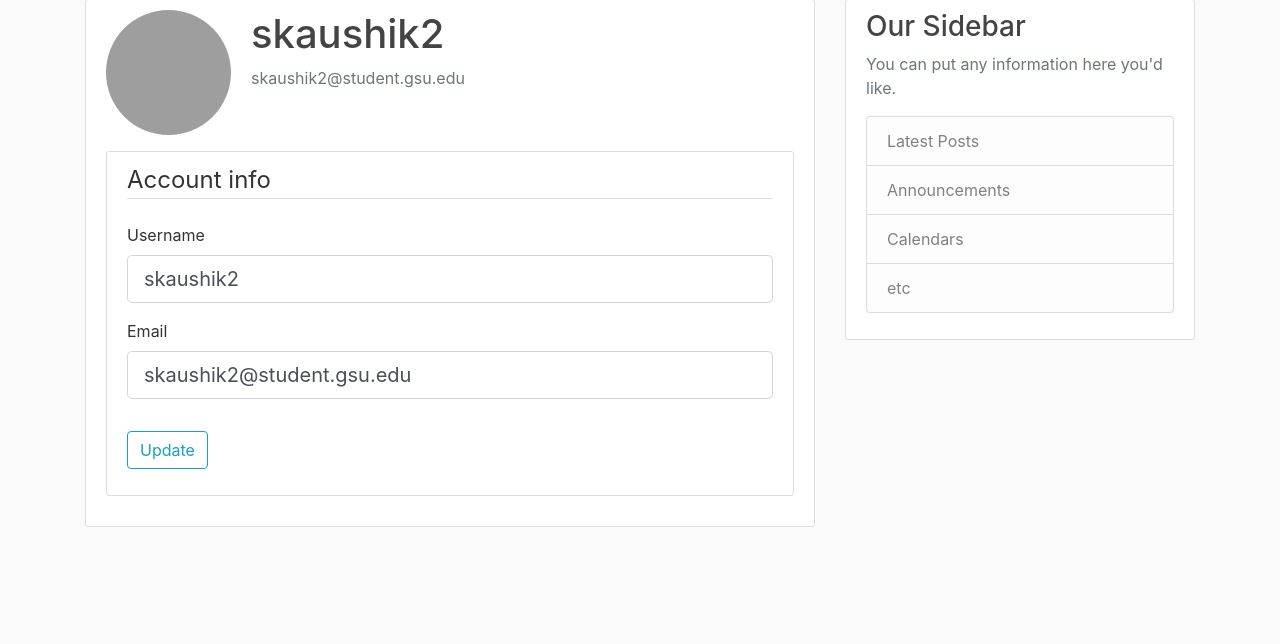
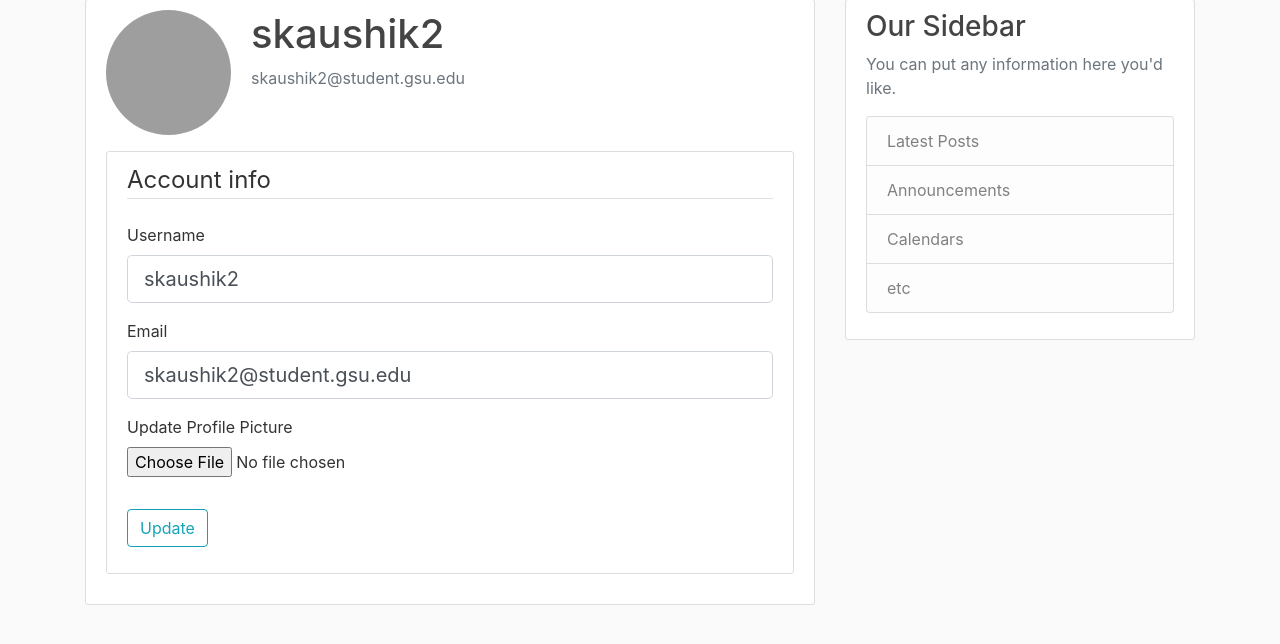
Before and after one commit to shreshth12/FlaskBlog, a Flask app: page /account in a window 1280 px wide. Shown: the part 81-725 px from the top of the page. Run offline with Flask 2, Linux system fonts and the light colour scheme; a user stored in the database is signed in; some libraries are stand-ins or nearby versions; grey boxes are pictures that could not be loaded.

Commit message:
Finished with image_upload function and with todays work

```diff
--- a/flaskblog_PACKAGE/forms.py
+++ b/flaskblog_PACKAGE/forms.py
@@ -1,4 +1,5 @@
 from flask_wtf import FlaskForm
+from flask_wtf.file import FileField, FileAllowed
 from flask_login import current_user
 from wtforms import StringField, PasswordField, SubmitField, BooleanField
 from wtforms.validators import DataRequired, Email, EqualTo, Length, ValidationError
@@ -33,6 +34,7 @@ class LoginForm(FlaskForm):
 class UpdateAccountForm(FlaskForm):
     username = StringField('Username', validators=[DataRequired(), Length(min = 2, max = 20)])
     email = StringField('Email', validators=[DataRequired(), Email()])
+    picture = FileField('Update Profile Picture', validators=[FileAllowed(['jpg','png'])])
     submit = SubmitField('Update')
 
     def validate_username(self, username):
--- a/flaskblog_PACKAGE/routes.py
+++ b/flaskblog_PACKAGE/routes.py
@@ -1,3 +1,6 @@
+import os
+import secrets
+from PIL import Image
 from flask import render_template, url_for, flash, redirect, request
 from sqlalchemy.orm.query import Query
 from wtforms.validators import Email
@@ -66,12 +69,28 @@ def logout():
     logout_user()
     return redirect(url_for('homePage'))
 
+def save_picture(form_picture):
+    random_hex = secrets.token_hex(8)
+    _, f_ext = os.path.splitext(form_picture.filename)
+    picture_fn = random_hex + f_ext
+    picture_path = os.path.join(app.root_path, 'static/profile_pics', picture_fn)
+
+    output_size = (125, 125)
+    i = Image.open(form_picture)
+    i.thumbnail(output_size)
+
+    i.save(picture_path)
+
+    return picture_fn
 
 @app.route("/account",methods = ['GET', 'POST'])
 @login_required
 def account():
     form = UpdateAccountForm()
     if form.validate_on_submit():
+        if form.picture.data:
+            picture_file = save_picture(form.picture.data)
+            current_user.image_file = picture_file
         current_user.username = form.username.data
         current_user.email = form.email.data
         db.session.commit()
--- a/flaskblog_PACKAGE/templates/account.html
+++ b/flaskblog_PACKAGE/templates/account.html
@@ -11,7 +11,7 @@
         </div>
         <!-- FORM HERE -->
         <div class = 'content-section'>
-          <form method="POST" action = "">
+          <form method="POST" action = "" enctype="multipart/form-data">
               {{ form.hidden_tag() }}
               <fieldset class = "form-group">
                   <legend class="border-bottom mb-4">Account info</legend>
@@ -42,6 +42,15 @@
                               {{ form.email(class = "form-control form-control-lg") }}
                               {% endif %}
                   </div>
+                  <div class="form-group">
+                    {{ form.picture.label() }}
+                    {{ form.picture(class = "form-control-file") }}
+                    {% if form.picture.errors %}
+                      {% for error in form.picture.errors %}
+                        <span class="text-danger"> {{ error }}</span><br>
+                      {% endfor%}
+                    {% endif %}
+                  </div>
               </fieldset>
               <div class="form-group">
                   {{ form.submit(class = "btn btn-outline-info") }}
```
Also changed, not shown: flaskblog_PACKAGE/site.db, flaskblog_PACKAGE/static/profile_pics/4d342c8bee56e8c5.png (added).
